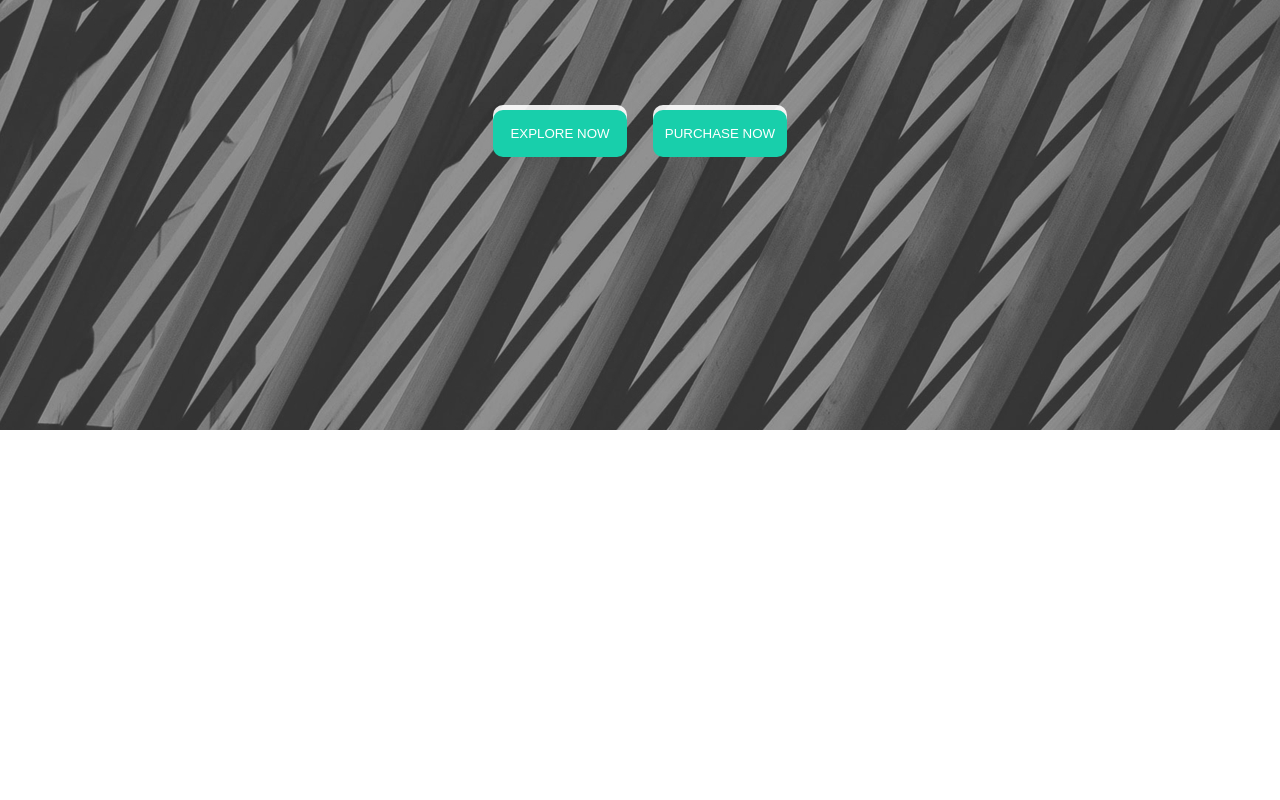
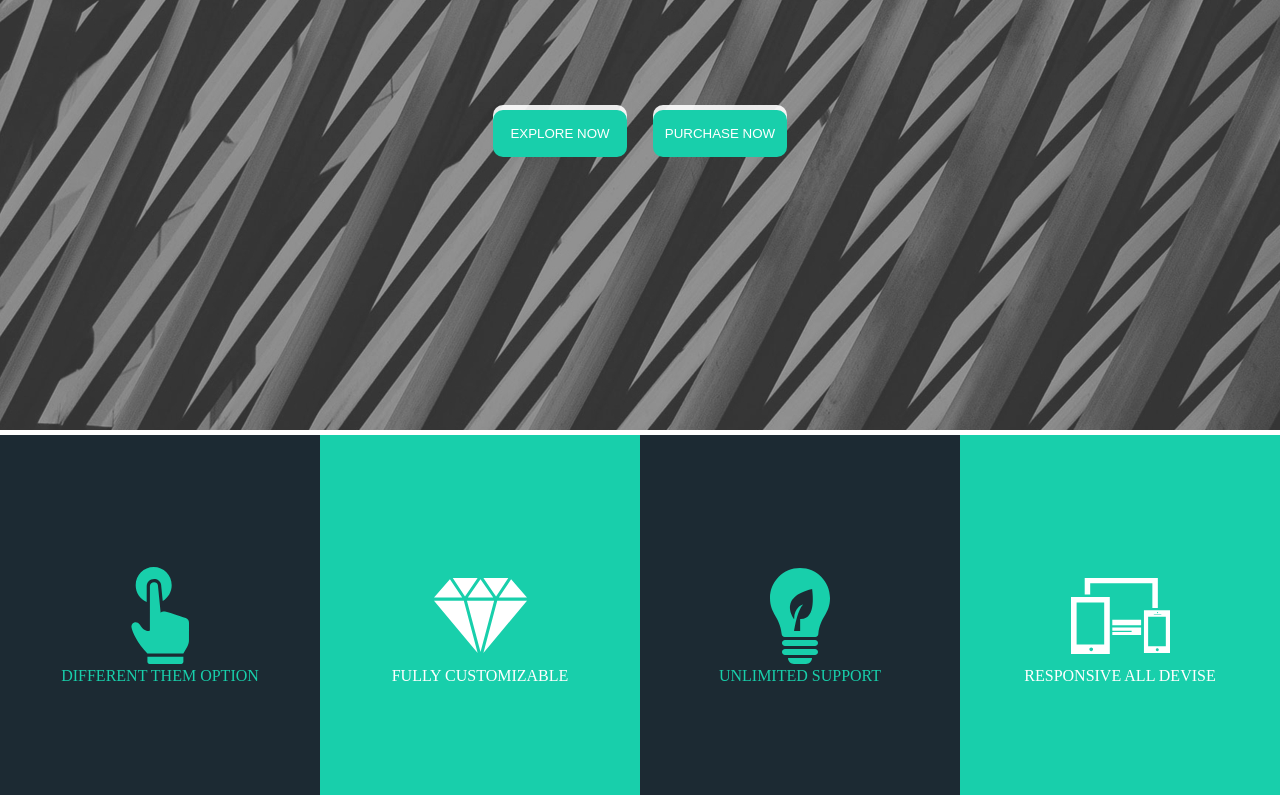
Before and after one commit to chabanviktoria/the-HUM, a plain HTML site: page index.html in a window 1280 px wide. Shown: the part 582-1382 px from the top of the page. Before the commit the page ends 1012 px from the top, so only its background shows below. Drawn offline with Linux system fonts and the light colour scheme.

Commit message:
add section options

```diff
--- a/index.html
+++ b/index.html
@@ -17,14 +17,14 @@
             </div>
             <nav class="header__navbar">
                 <ul class="header__list">
-                    <li><a class="header__link" href="P1">HOME</a></li>
-                    <li><a class="header__link" href="P2">ABOUT</a></li>
-                    <li><a class="header__link" href="P3">BLOG</a></li>
-                    <li><a class="header__link" href="P4">SKILLS</a></li>
-                    <li><a class="header__link" href="P5">SERVICES</a></li>
-                    <li><a class="header__link" href="P6">WORK</a></li>
-                    <li><a class="header__link" href="P7">TESTIMONIAL</a></li>
-                    <li><a class="header__link" href="#"><img src="./images/icon_search.svg" alt="Search"></a></li>
+                    <li class="header__list-item"><a class="header__link" href="P1">HOME</a></li>
+                    <li class="header__list-item"><a class="header__link" href="P2">ABOUT</a></li>
+                    <li class="header__list-item"><a class="header__link" href="P3">BLOG</a></li>
+                    <li class="header__list-item"><a class="header__link" href="P4">SKILLS</a></li>
+                    <li class="header__list-item"><a class="header__link" href="P5">SERVICES</a></li>
+                    <li class="header__list-item"><a class="header__link" href="P6">WORK</a></li>
+                    <li class="header__list-item"><a class="header__link" href="P7">TESTIMONIAL</a></li>
+                    <li class="header__list-item"><a class="header__link" href="#"><img src="./images/icon_search.svg" alt="Search"></a></li>
                 </ul>
             </nav>
         </div>
@@ -46,5 +46,13 @@
 
         </div>
     </header>
+    <section class="options">
+        <ul class="options__list">
+            <li class="options__list-item item-odd item-finger"><a class="options__list-link" href="#">DIFFERENT THEM OPTION</a></li>
+            <li class="options__list-item item-even item-diamond"><a class="options__list-link" href="#">FULLY CUSTOMIZABLE</a></li>
+            <li class="options__list-item item-odd item-lamp"><a class="options__list-link" href="#">UNLIMITED SUPPORT</a></li>
+            <li class="options__list-item item-even item-devices"><a class="options__list-link" href="#">RESPONSIVE ALL DEVISE</a></li>
+        </ul>
+    </section>
 </body>
 </html>
--- a/styles/global/_base.scss
+++ b/styles/global/_base.scss
@@ -7,6 +7,7 @@
 html {
     font-size: 16px;
     color: #FFFFFF;
+
 }
 
 .container {
@@ -20,4 +21,5 @@ ul {
 
 a {
     text-decoration: none;
+    cursor: url(../../images/cursor.svg);
 }
--- a/styles/main.scss
+++ b/styles/main.scss
@@ -4,3 +4,4 @@
 @import './global/_color';
 
 @import './sections/header';
+@import './sections/_options.scss';
--- a/styles/sections/_header.scss
+++ b/styles/sections/_header.scss
@@ -16,11 +16,12 @@
     &__list {
         display: flex;
         column-gap: 21px;
+
+        &-item:hover {
+            border-bottom: 5px solid $color-secondary;
+        }
     }
 
-    &__li:hover {
-        border-bottom: 5px solid $color-secondary;
-    }
 
     &__link {
         color: $color-main;
--- /dev/null
+++ b/styles/sections/_options.scss
@@ -0,0 +1,54 @@
+.options {
+    padding: 5px 0;
+
+    &__list {
+        display: flex;
+        flex-wrap: wrap;
+        justify-content: space-between;
+        align-items: 40% 85px;
+        position: relative;
+
+
+        &-item {
+            flex: 1 1 calc(100%/4);
+            background-repeat: no-repeat;
+            background-position: center;
+            padding: 232px 0 110px;
+            text-align: center;
+        }
+    }
+
+
+}
+
+.item-odd {
+    background-color: $color-bgdark;
+
+    a {
+        color: $color-secondary;
+    }
+}
+
+.item-even {
+    background-color: $color-secondary;
+
+    a {
+        color: $color-main;
+    }
+}
+
+ .item-finger {
+     background-image: url(../../images/icon_finger.svg);
+ }
+
+ .item-diamond {
+     background-image: url(../../images/icon_diamond.svg);
+ }
+
+ .item-lamp {
+     background-image: url(../../images/icon_lamp.svg);
+ }
+
+ .item-devices {
+     background-image: url(../../images/icon_devices.svg);
+ }
```
Also changed, not shown: images/cursor.svg (added), styles/main.css, 2 other files.
